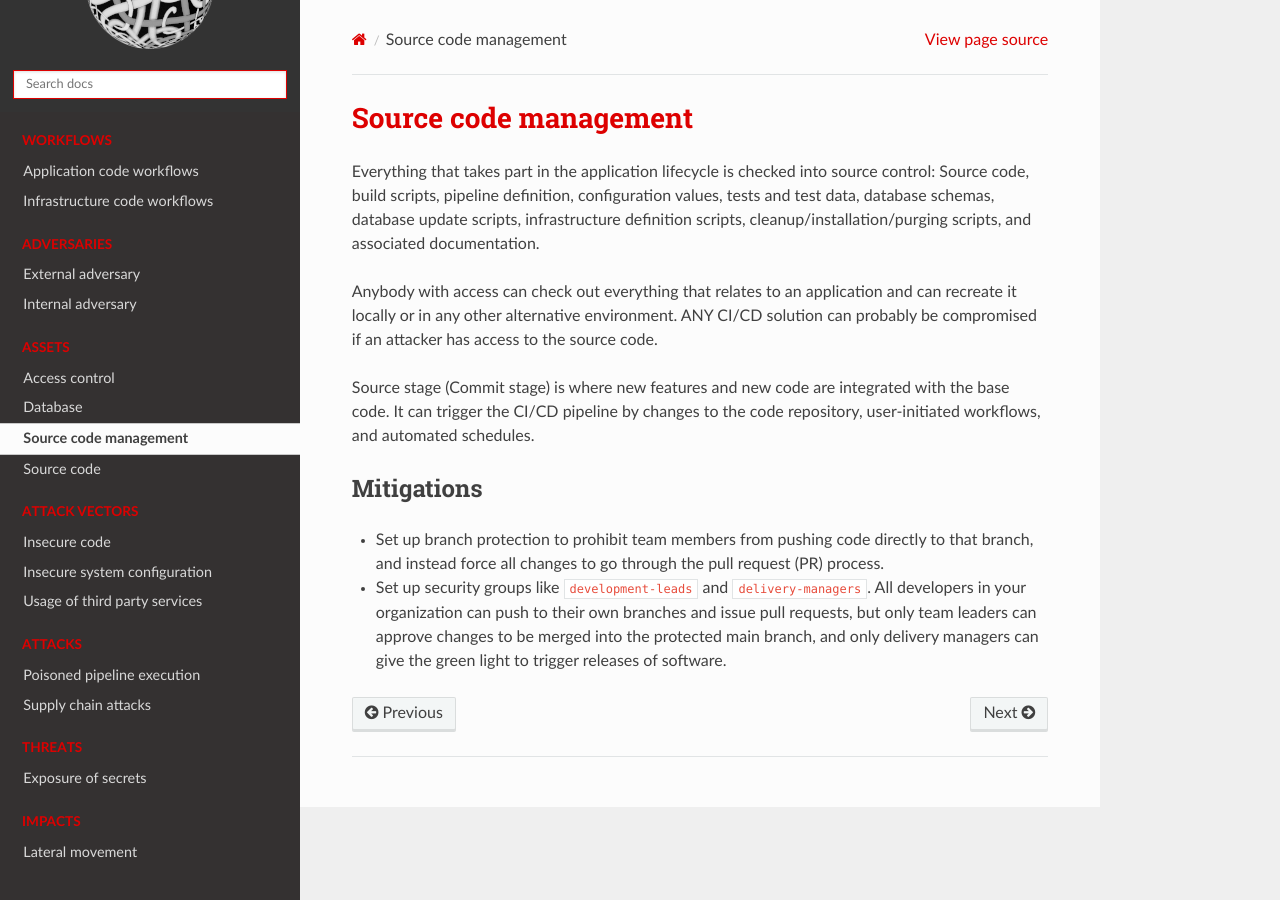
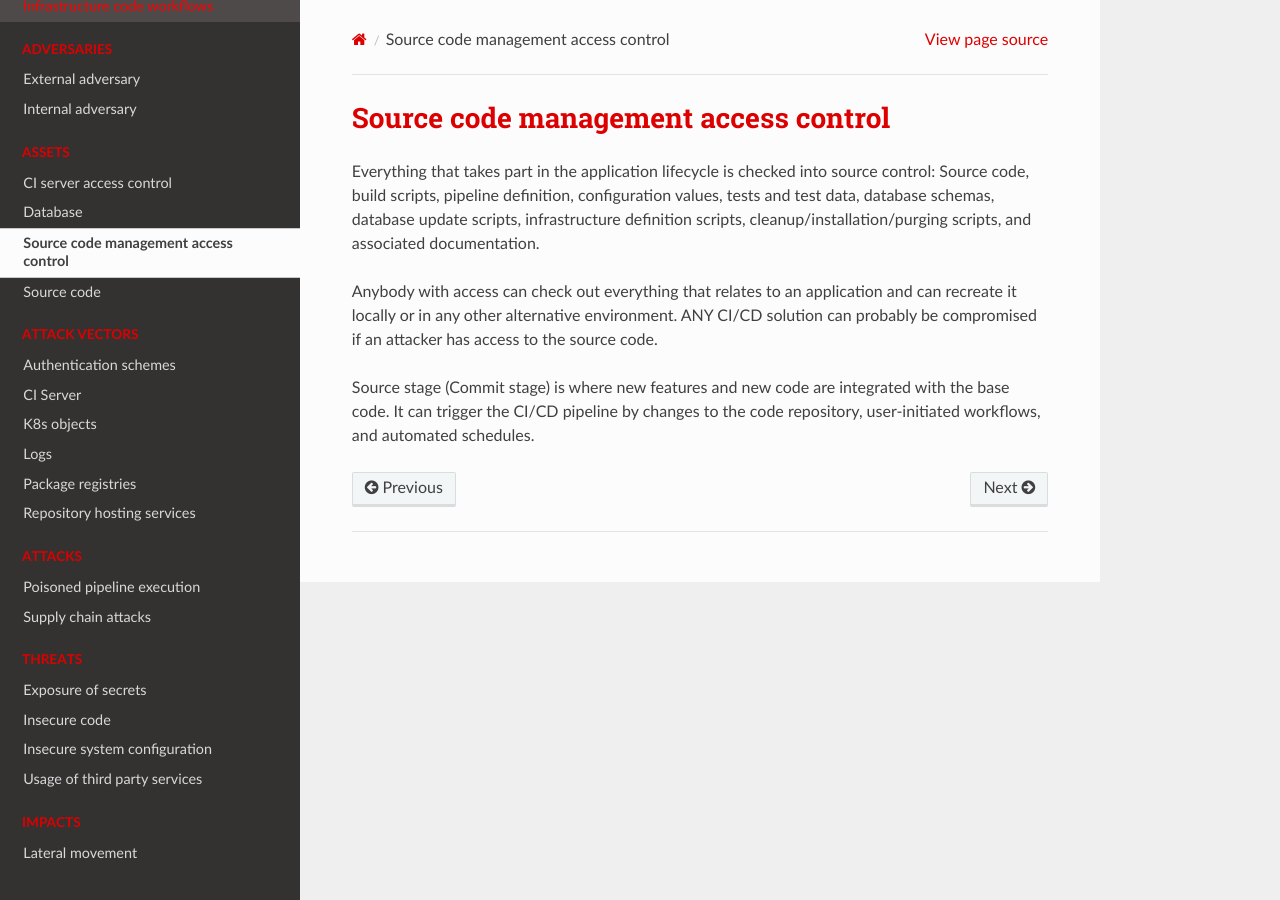
Before and after one commit to tymyrddin/green-cicd, a Sphinx documentation site: the page built from source/docs/assets/scm-access.md, in a window 1280 px wide. Built offline with Sphinx 7.4.7 and the Read the Docs theme 2.0.0, drawn with Linux system fonts in a browser that asks for light colours.

```diff
--- a/source/docs/assets/scm.md
+++ b/source/docs/assets/scm-access.md
@@ -1,4 +1,4 @@
-# Source code management
+# Source code management access control
 
 Everything that takes part in the application lifecycle is checked into source control: Source code, build
 scripts, pipeline definition, configuration values, tests and test data, database schemas, database update scripts,
@@ -9,8 +9,3 @@
 
 Source stage (Commit stage) is where new features and new code are integrated with the base code.
 It can trigger the CI/CD pipeline by changes to the code repository, user-initiated workflows, and automated schedules.
-
-## Mitigations
-
-* Set up branch protection to prohibit team members from pushing code directly to that branch, and instead force all changes to go through the pull request (PR) process.
-* Set up security groups like `development-leads` and `delivery-managers`. All developers in your organization can push to their own branches and issue pull requests, but only team leaders can approve changes to be merged into the protected main branch, and only delivery managers can give the green light to trigger releases of software.
--- /dev/null
+++ b/source/docs/attack-vectors/authentication-schemes.md
@@ -0,0 +1 @@
+# Authentication schemes
--- /dev/null
+++ b/source/docs/attack-vectors/ci-server.md
@@ -0,0 +1 @@
+# CI Server
--- /dev/null
+++ b/source/docs/attack-vectors/k8s-objects.md
@@ -0,0 +1 @@
+# K8s objects
--- /dev/null
+++ b/source/docs/attack-vectors/logs.md
@@ -0,0 +1 @@
+# Logs
--- /dev/null
+++ b/source/docs/attack-vectors/package-registries.md
@@ -0,0 +1 @@
+# Package registries
--- /dev/null
+++ b/source/docs/attack-vectors/repo-hosting-services.md
@@ -0,0 +1 @@
+# Repository hosting services
```
Also changed, not shown: source/docs/assets/ci-access.md (renamed from source/docs/assets/access-control.md, +1 -5 lines), source/docs/attack-vectors/third-party.md (deleted, +0 -7 lines), source/docs/attacks/ppe.md (+1 -1 lines), source/docs/threats/third-party.md (added, +13 -0 lines), source/docs/threats/insecure-code.md (renamed from source/docs/attack-vectors/insecure-code.md), source/docs/threats/insecure-system-config.md (renamed from source/docs/attack-vectors/insecure-system-config.md).
